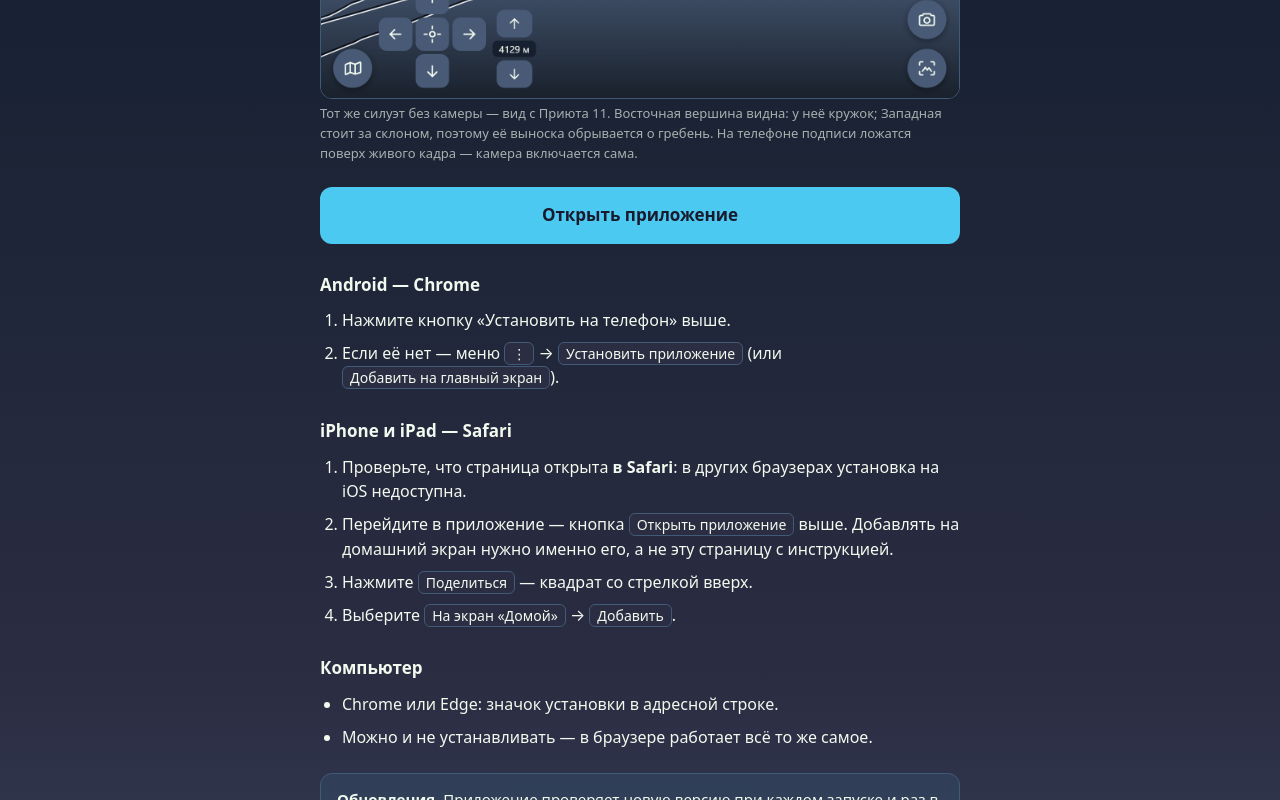
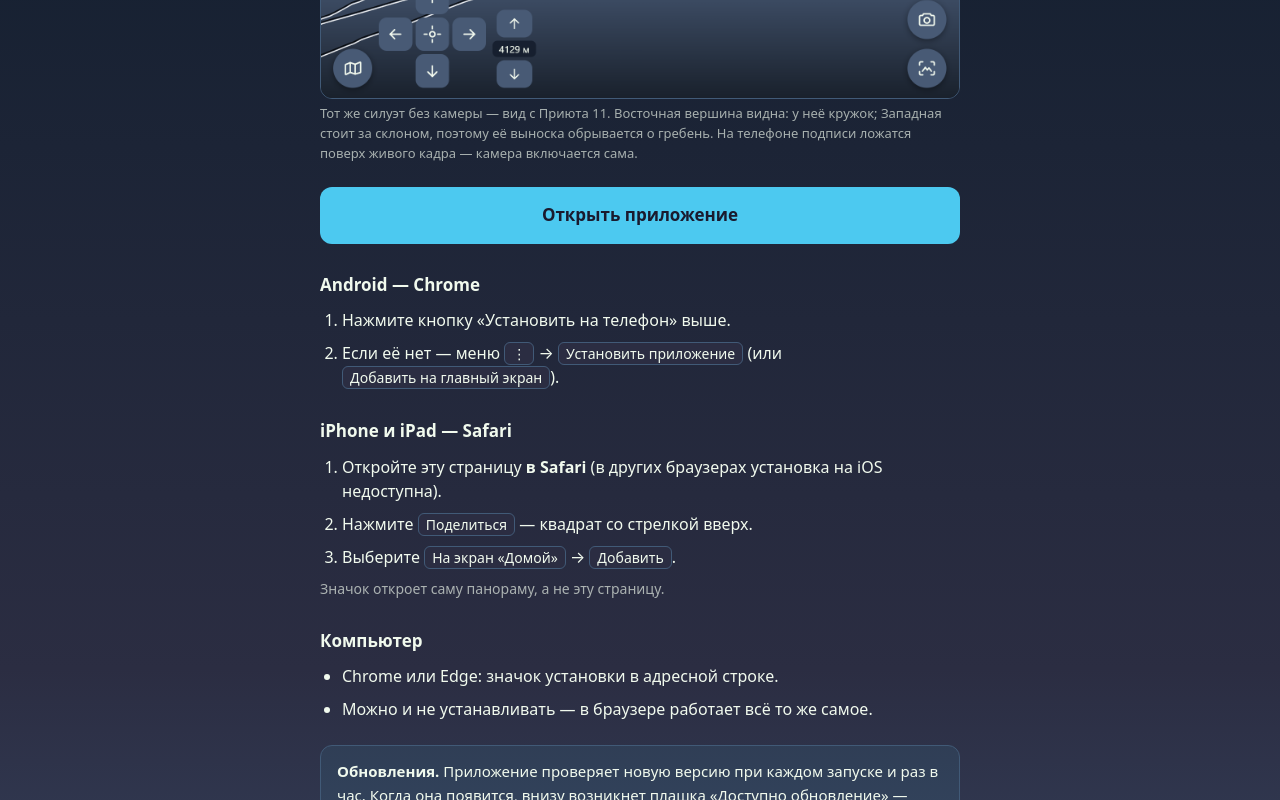
Before and after one commit to agran/vershiny, a website built with Vite: page install.html in a window 1280 px wide. Shown: the part 376-1176 px from the top of the page. Built offline with nearby package versions, Linux system fonts and the light colour scheme.

Commit message:
Keep installing from the instructions page, just say what the icon opens
Откат лишнего шага, добавленного прошлым коммитом.

Довод «а вдруг браузер не поддержит start_url» оказался пустым: iOS
понимает его с 11.3, то есть с марта 2018 года. Устройств старше в живых
практически нет, и установка прямо с этой страницы всё это время
приводила ровно туда, куда нужно.

Зато цена правки была настоящей: чтобы установить, человеку предлагалось
уйти со страницы с инструкцией — а шаги «Поделиться» и «На экран Домой»
остаются на ней. Инструкцию, которую нужно запомнить перед уходом,
следовать труднее, чем ту, что перед глазами.

Шаги вернулись к трём и не требуют никуда уходить. Осталось то, ради чего
всё затевалось: строка «Значок откроет саму панораму, а не эту страницу»
— ровно ответ на вопрос, который эта инструкция вызывала. А обещание
теперь подпёрто тестом манифеста: start_url ведёт в приложение.

Co-authored-by: Copilot <223556219+Copilot@users.noreply.github.com>

```diff
--- a/install.html
+++ b/install.html
@@ -44,6 +44,8 @@
     h2 { font-size: 17px; margin: 28px 0 10px; }
     ol, ul { margin: 0; padding-left: 22px; }
     li { margin-bottom: 8px; }
+    /* Пояснение к шагам: отвечает на вопрос «а что откроется», не мешая им */
+    .aside { margin: 8px 0 0; font-size: 14px; opacity: .65; }
     kbd {
       background: #2b2d42; border: 1px solid #415a77; border-radius: 6px;
       padding: 1px 7px; font: inherit; font-size: 14px; white-space: nowrap;
@@ -98,14 +100,12 @@
 
     <h2>iPhone и iPad — Safari</h2>
     <ol>
-      <li>Проверьте, что страница открыта <strong>в Safari</strong>: в других
-        браузерах установка на iOS недоступна.</li>
-      <li>Перейдите в приложение — кнопка <kbd>Открыть приложение</kbd> выше.
-        Добавлять на домашний экран нужно именно его, а не эту страницу
-        с инструкцией.</li>
+      <li>Откройте эту страницу <strong>в Safari</strong> (в других браузерах
+        установка на iOS недоступна).</li>
       <li>Нажмите <kbd>Поделиться</kbd> — квадрат со стрелкой вверх.</li>
       <li>Выберите <kbd>На экран «Домой»</kbd> → <kbd>Добавить</kbd>.</li>
     </ol>
+    <p class="aside">Значок откроет саму панораму, а не эту страницу.</p>
 
     <h2>Компьютер</h2>
     <ul>
```
